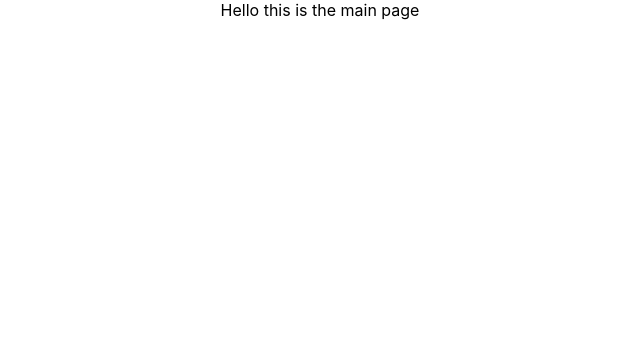
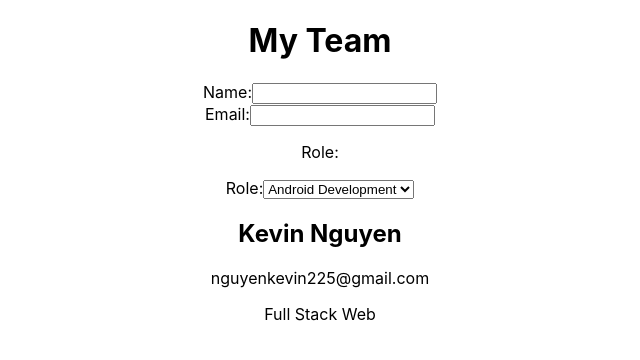
Before and after one commit to bloominstituteoftechnology/team-builder, a React (Create React App) app in the folder team-builder/: page / in a window 1280 px wide. Shown: the top 360 px of the page, without its empty margins (320-960 px from the left). Built offline with nearby package versions, Linux system fonts and the light colour scheme.

Commit message:
rendered team data

```diff
--- a/team-builder/src/App.js
+++ b/team-builder/src/App.js
@@ -1,11 +1,36 @@
-import React from 'react';
-import logo from './logo.svg';
+import React, {useState} from 'react';
 import './App.css';
+import Form from './components/form'
+import Team from './components/team'
 
 function App() {
+
+  const [teamData, setTeamData] = useState([
+    {
+      id: 1,
+      name: 'Kevin Nguyen',
+      email: 'nguyenkevin225@gmail.com',
+      role: 'Full Stack Web'
+    }
+  ])
+
+  const addNewMember = member => {
+    const newMember = {
+      id: Date.now(),
+      name: member.name,
+      email: member.name,
+      role: member.role
+    }
+    setTeamData([...teamData, newMember])
+  }
+
+
   return (
+
     <div className="App">
-      Hello this is the main page
+      <h1>My Team</h1>
+      <Form addNewMember={addNewMember} />
+      <Team teamData={teamData} />
     </div>
   );
 }
--- /dev/null
+++ b/team-builder/src/components/form.js
@@ -0,0 +1,35 @@
+import React from 'react'
+
+
+function Form(){
+
+
+     return(
+          <form>
+               <div>
+                    <label htmlFor="name">Name:</label>
+                    <input type="text"/>
+               </div>
+
+               <div>
+                    <label htmlFor="email">Email:</label>
+                    <input type="email"/>
+               </div>
+
+               <div>
+                    <p>Role:</p>
+                    <label htmlFor="role">Role:</label>
+                    <select>
+                         <option>Android Development</option>
+                         <option>Data Science</option>
+                         <option>Full Stack Web</option>
+                         <option>iOS Development</option>
+                         <option>UX Design</option>
+                    </select>
+               </div>
+
+          </form>
+     )
+}
+
+export default Form;
--- /dev/null
+++ b/team-builder/src/components/team.js
@@ -0,0 +1,22 @@
+import React from 'react'
+
+
+function Team(props){
+
+     console.log(props.teamData)
+     return(
+          <>
+          {
+               props.teamData.map(data => (
+                    <div key={data.id}>
+                         <h2>{data.name}</h2>
+                         <p>{data.email}</p>
+                         <p>{data.role}</p>
+                    </div>
+               ))
+          }
+          </>
+     )
+}
+
+export default Team
```
